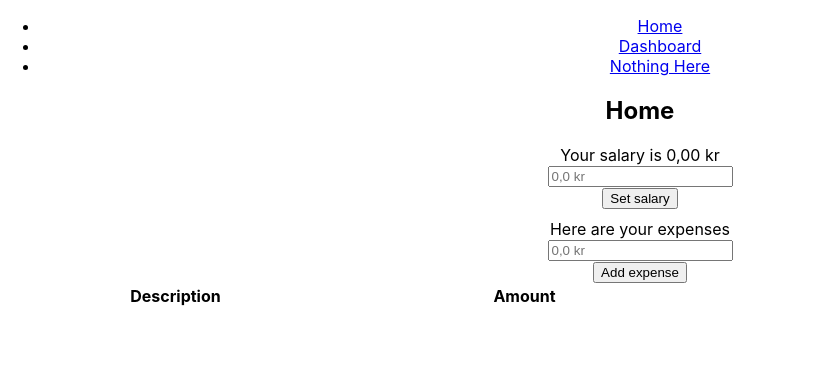
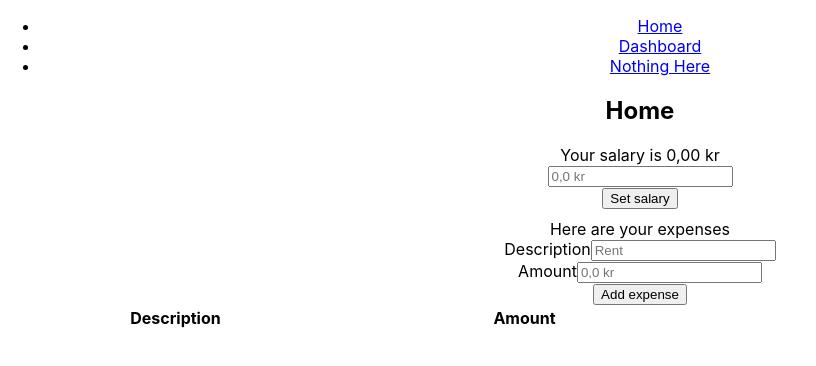
Before and after one commit to metzzarn/economy-planner-cra, a React (Create React App) app: page / in a window 1280 px wide. Shown: the top 366 px of the page, without its empty margins (0-816 px from the left). Built offline with nearby package versions, Linux system fonts and the light colour scheme; the HTML template or start-up script is replaced by a standard one.

Commit message:
Add description and validation to expenses component

```diff
--- a/src/components/ExpensesForm.tsx
+++ b/src/components/ExpensesForm.tsx
@@ -1,8 +1,8 @@
-import { Field, Form } from "react-final-form";
-import { convertToNumber, formatPrice } from "../utils/numberUtils";
-import React from "react";
-import { addExpense } from "../redux/economySlice";
-import { useAppDispatch } from "../hooks";
+import { Field, Form } from 'react-final-form';
+import { convertToNumber, formatPrice } from 'utils/numberUtils';
+import React from 'react';
+import { addExpense } from 'redux/economySlice';
+import { useAppDispatch } from 'hooks';
 
 export interface ExpenseFormValues {
   name: string;
@@ -12,30 +12,58 @@ export interface ExpenseFormValues {
 export const ExpensesForm = () => {
   const dispatch = useAppDispatch();
 
+  const required = (value: string) => (value ? undefined : 'Required');
+
   return (
     <Form
-      onSubmit={(expense: ExpenseFormValues) =>
-        dispatch(
+      onSubmit={(expense: ExpenseFormValues) => {
+        if (!expense.name || !expense.value) {
+          return;
+        }
+
+        return dispatch(
           addExpense({
             name: expense.name,
             value: convertToNumber(expense.value),
           })
-        )
-      }
+        );
+      }}
       render={({ handleSubmit }) => (
         <form onSubmit={handleSubmit}>
           <div>
             <Field
-              name={"value"}
-              component={"input"}
-              type={"text"}
+              name={'name'}
+              component={'input'}
+              type={'text'}
+              validate={required}
+            >
+              {({ input, meta }) => (
+                <div>
+                  <label>Description</label>
+                  <input {...input} type="text" placeholder="Rent" />
+                  {meta.error && meta.touched && <span>{meta.error}</span>}
+                </div>
+              )}
+            </Field>
+            <Field
+              name={'value'}
+              component={'input'}
+              type={'text'}
               format={formatPrice}
               formatOnBlur
-              placeholder={"0,0 kr"}
-            />
+              validate={required}
+            >
+              {({ input, meta }) => (
+                <div>
+                  <label>Amount</label>
+                  <input {...input} type="text" placeholder="0,0 kr" />
+                  {meta.error && meta.touched && <span>{meta.error}</span>}
+                </div>
+              )}
+            </Field>
           </div>
           <div>
-            <button type={"submit"}>Add expense</button>
+            <button type={'submit'}>Add expense</button>
           </div>
         </form>
       )}
```
